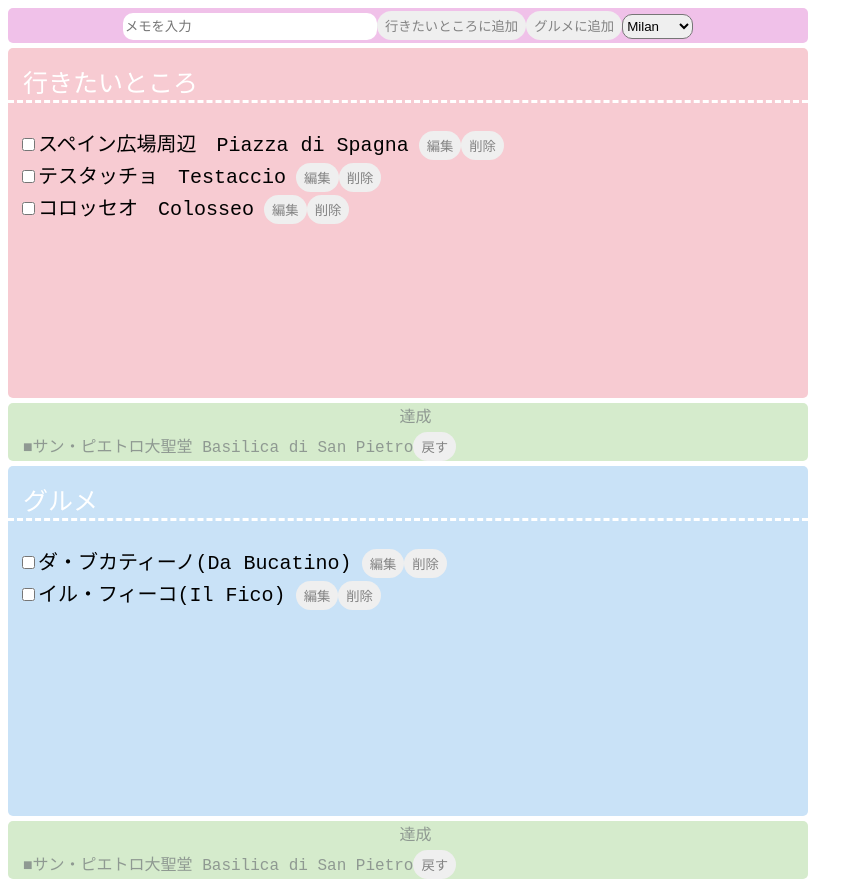
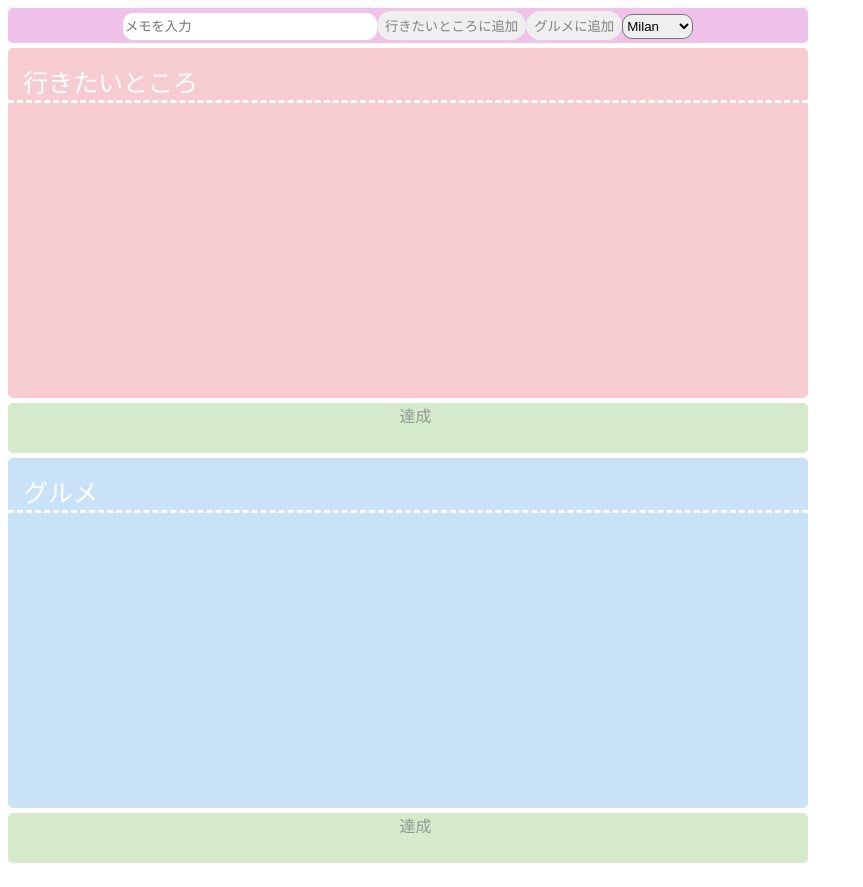
Before and after one commit to shimizu0623/1030SimpleTodoList, a React (Create React App) app: page / in a window 1280 px wide. Shown: the whole page, without its empty margins (0-863 px from the left). Built offline with nearby package versions, Linux system fonts and the light colour scheme.

Commit message:
見本の文字列を削除

```diff
--- a/src/App.jsx
+++ b/src/App.jsx
@@ -9,23 +9,19 @@ import { CompleteFood } from "./components/CompleteFood";
 export const App = () => {
   const [todoText, setTodoText] = useState("");
 
-  const [incompletePlaces, setIncompletePlaces] = useState([
-    "スペイン広場周辺　Piazza di Spagna",
-    "テスタッチョ　Testaccio",
-    "コロッセオ　Colosseo"
-  ]);
-  const [completePlaces, setCompletePlaces] = useState([
-    "サン・ピエトロ大聖堂 Basilica di San Pietro"
-  ]);
+  const [incompletePlaces, setIncompletePlaces] = useState([]);
+    // "スペイン広場周辺　Piazza di Spagna",
+    // "テスタッチョ　Testaccio",
+    // "コロッセオ　Colosseo"
+  const [completePlaces, setCompletePlaces] = useState([]);
+    // "サン・ピエトロ大聖堂 Basilica di San Pietro"
 
-  const [incompleteFoods, setIncompleteFoods] = useState([
-    "ダ・ブカティーノ(Da Bucatino)",
-    "イル・フィーコ(Il Fico)"
-  ]);
+  const [incompleteFoods, setIncompleteFoods] = useState([]);
+    // "ダ・ブカティーノ(Da Bucatino)",
+    // "イル・フィーコ(Il Fico)"
 
-  const [completeFoods, setCompleteFoods] = useState([
-    "サン・ピエトロ大聖堂 Basilica di San Pietro"
-  ]);
+  const [completeFoods, setCompleteFoods] = useState([]);
+  // "サン・ピエトロ大聖堂 Basilica di San Pietro"
 
   const onChangeTodoText = (event) => setTodoText(event.target.value);
 
--- a/src/styles.css
+++ b/src/styles.css
@@ -47,4 +47,5 @@ label {
   border-radius: 5px;
   color: rgba(107, 112, 116, 0.664);
   padding-left: 15px;
+  min-height: 50px;
 }
```
Also changed, not shown: package.json (line endings or trailing spaces), 1 other file (tests, documents, lock files or other folders).
